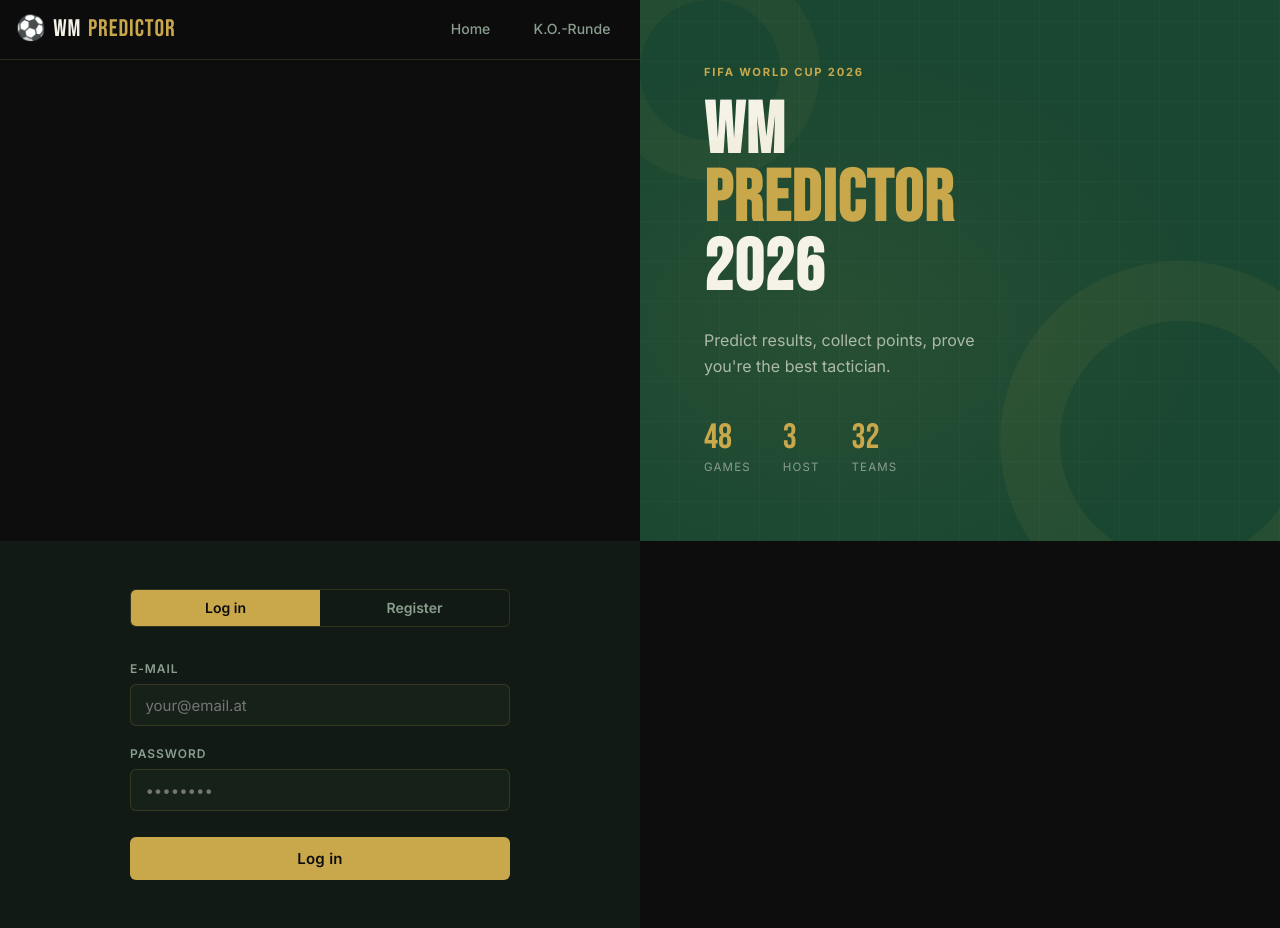
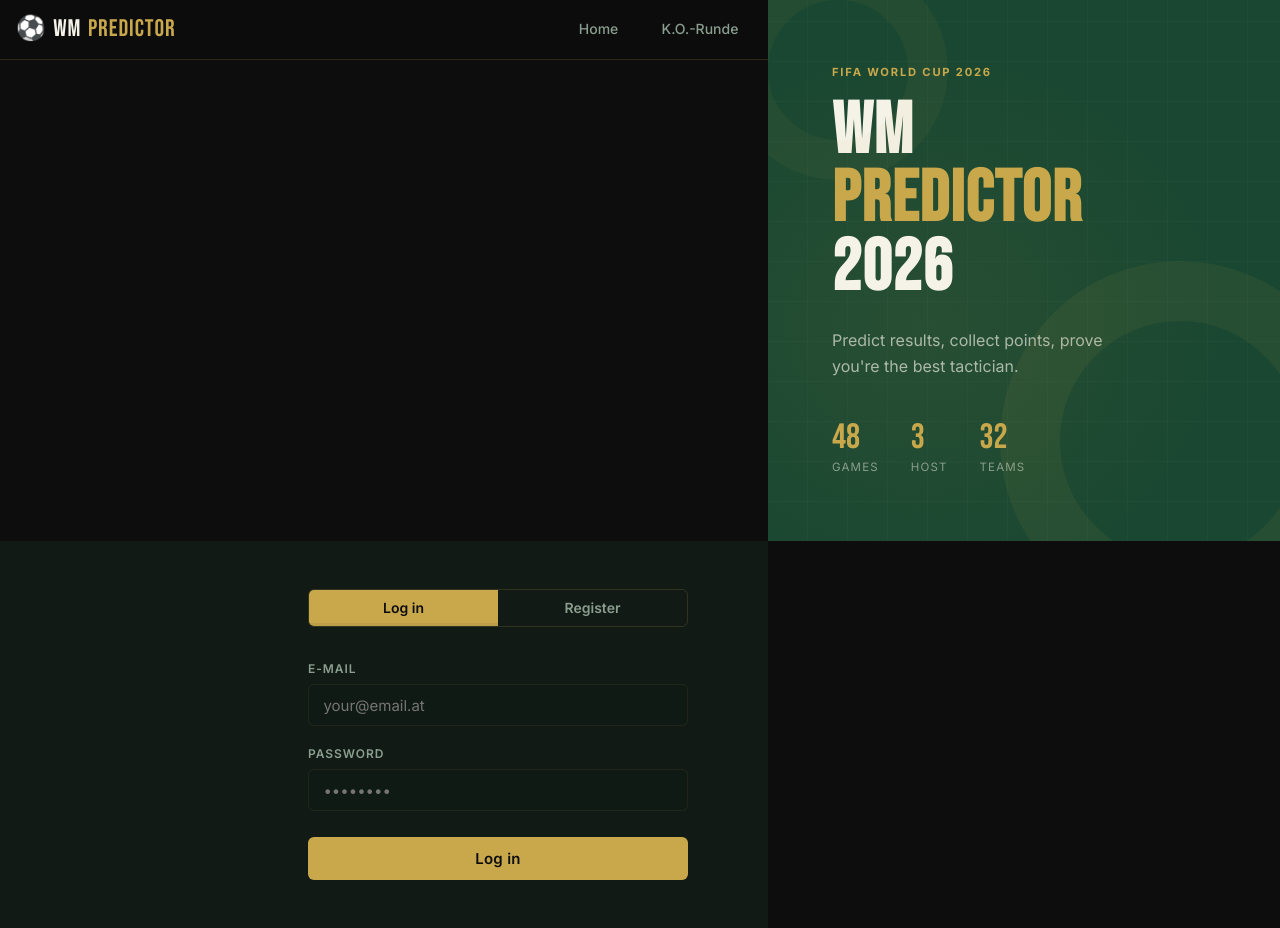
Before and after one commit to NinoMarinkovic/World-Cup-2026-Prediciton-App, a Flask app: page / in a window 1280 px wide. Run offline with Flask 3, Linux system fonts and the light colour scheme; parts of the project's set-up code (start-up, migrations or seed data) failed here and were passed over.

Commit message:
fix: update index layout

```diff
--- a/static/css/index.css
+++ b/static/css/index.css
@@ -5,7 +5,8 @@
 .auth-page {
   min-height: 100vh;
   display: grid;
-  grid-template-columns: 1fr 1fr;
+  /* slightly larger hero column to match design */
+  grid-template-columns: 1.2fr 0.8fr;
 }
 
 /* ── Left — Hero panel ── */
@@ -102,13 +103,16 @@
   background: var(--surface);
   display: flex;
   align-items: center;
-  justify-content: center;
-  padding: 3rem 2.5rem;
+  /* align the auth box toward the right similar to the reference */
+  justify-content: flex-end;
+  padding: 3rem 3.5rem;
 }
 
 .auth-box {
   width: 100%;
   max-width: 380px;
+  /* nudge the box slightly inward from the panel edge */
+  margin-right: 24px;
 }
 
 .auth-tabs {
@@ -126,17 +130,18 @@
   color: var(--text-muted);
   font-size: 0.875rem;
   font-weight: 600;
-  transition: background var(--transition), color var(--transition);
+  transition: background var(--transition), color var(--transition), transform var(--transition);
   border-radius: 0;
 }
 .auth-tab.active {
   background: var(--gold);
   color: var(--black);
+  box-shadow: inset 0 -3px 0 rgba(0,0,0,0.06);
 }
 
 .auth-form { display: flex; flex-direction: column; gap: 1.1rem; }
 .auth-form.hidden { display: none !important; }
-.auth-form .btn-primary { margin-top: 0.5rem; width: 100%; padding: 0.75rem; font-size: 0.9375rem; }
+.auth-form .btn-primary { margin-top: 0.5rem; width: 100%; padding: 0.75rem; font-size: 0.9375rem; border-radius: 6px; }
 
 .auth-footer {
   margin-top: 1.5rem;
@@ -152,10 +157,23 @@
   font-size: 0.75rem;
   color: var(--text-muted);
   line-height: 1.6;
-  background: rgba(201,168,76,0.05);
+  background: rgba(201,168,76,0.04);
   border: 1px solid var(--border);
   border-radius: var(--radius);
   padding: 0.6rem 0.8rem;
+}
+
+/* Slight tweaks for inputs to get the darker, inset look in the reference */
+input[type="text"],
+input[type="email"],
+input[type="password"],
+input[type="number"] {
+  background: rgba(18,28,22,0.55);
+  border: 1px solid rgba(201,168,76,0.08);
+}
+input:focus {
+  border-color: var(--gold);
+  box-shadow: 0 0 0 4px rgba(201,168,76,0.08);
 }
 
 /* ── Responsive ── */
--- a/templates/index.html
+++ b/templates/index.html
@@ -52,7 +52,7 @@
         <button class="auth-tab" data-target="register-form">Register</button>
       </div>
 
-      <div id="auth-alert" class="alert alert-error" style="display:none; margin-bottom: 1rem;"></div>
+      <!-- alert removed to match design (no visible error box) -->
 
       <!-- Login -->
       <form class="auth-form" id="login-form">
@@ -68,7 +68,7 @@
       </form>
 
       <!-- Register -->
-      <form class="auth-form hidden" id="register-form">
+      <form class="auth-form hidden" id="register-form" style="display:none;">
         <div class="input-group">
           <label for="reg-name">Username</label>
           <input type="text" id="reg-name" placeholder="your Name" minlength="3" maxlength="30" required>
```
